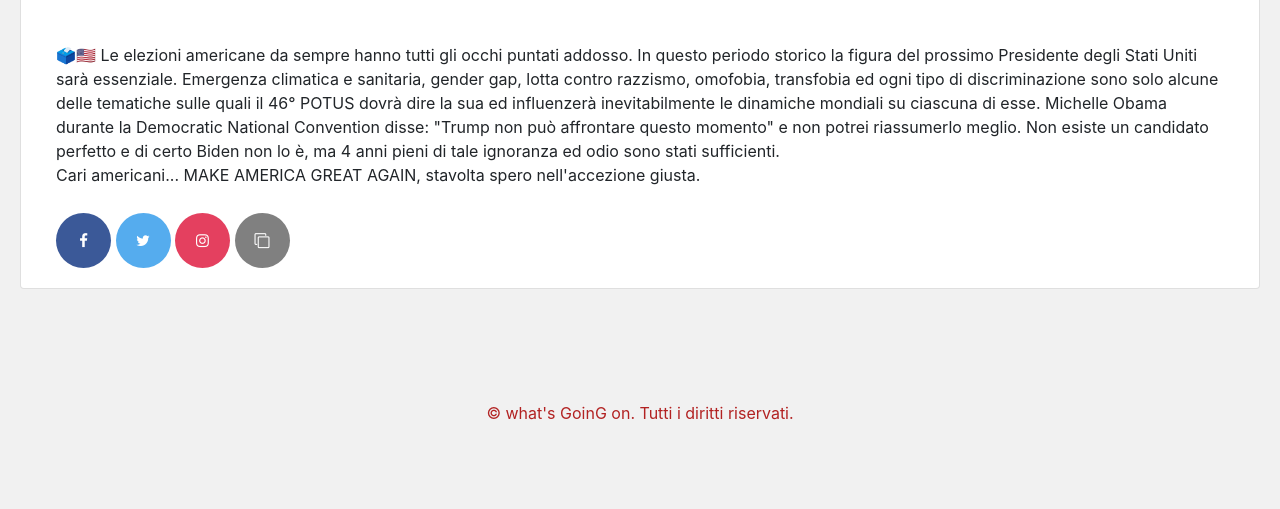
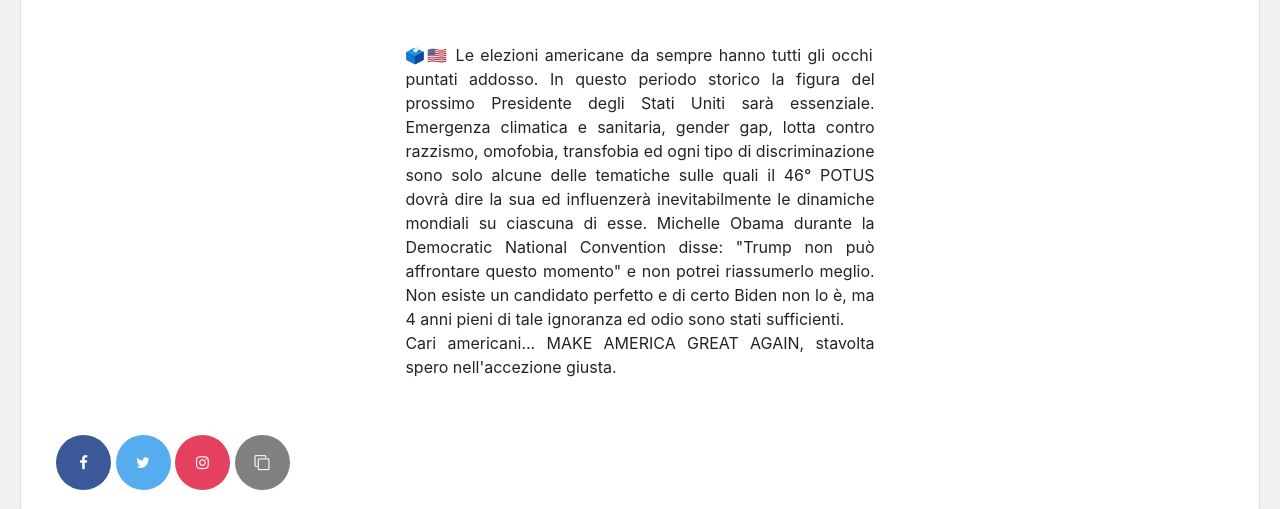
Before and after one commit to vaginessa/whatsGoinGon, a plain HTML site: page articoli/trump.html in a window 1280 px wide. Shown: the part 545-1054 px from the top of the page. Before the commit the page ends 1026 px from the top, so only its background shows below. Drawn offline with nearby package versions, Linux system fonts and the light colour scheme.

Commit message:
centered article on desktop view

```diff
--- a/articoli/trump.html
+++ b/articoli/trump.html
@@ -39,7 +39,8 @@
     <h5 class="col-lg-12">Donald Trump</h5>
     <p><img src="../immagini/trump.png" class="col-lg-4"/></p>
 
-    <p id="text" class="col-lg-12" style="text-align: start;">
+    <div style="display: flex; justify-content: center; align-items: center;">
+    <p id="text" class="col-lg-5" style="text-align: justify;">
       🗳️🇺🇸 Le elezioni americane da sempre hanno tutti gli occhi puntati addosso. In questo periodo storico la figura del
       prossimo Presidente degli Stati Uniti sarà essenziale. Emergenza climatica e sanitaria, gender gap, lotta contro
       razzismo, omofobia, transfobia ed ogni tipo di discriminazione sono solo alcune delle tematiche sulle quali il 46°
@@ -50,8 +51,9 @@
       <br>
       Cari americani... MAKE AMERICA GREAT AGAIN, stavolta spero nell'accezione giusta.
     </p>
+  </div>
 
-    <div class="col-lg-4" style="text-align: start;">
+    <div id="text" class="col-lg-4" style="text-align: start;">
       <a id="facebook"
         href="https://www.facebook.com/sharer/sharer.php?u=https://whatsgoingon.altervista.org/articoli/trump.html"
         class="fa fa-facebook"></a>
```
